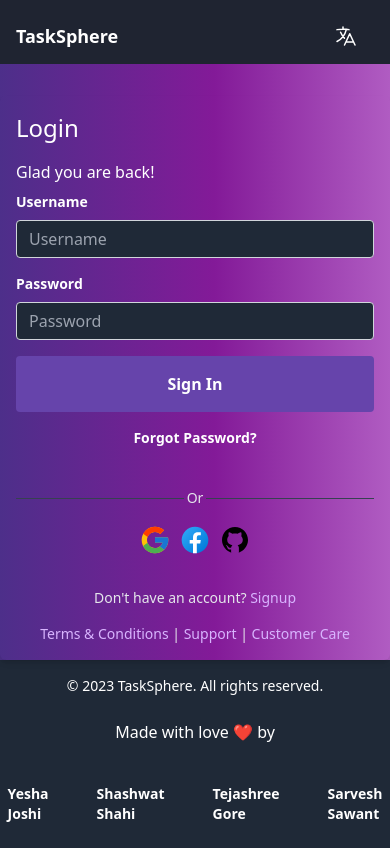
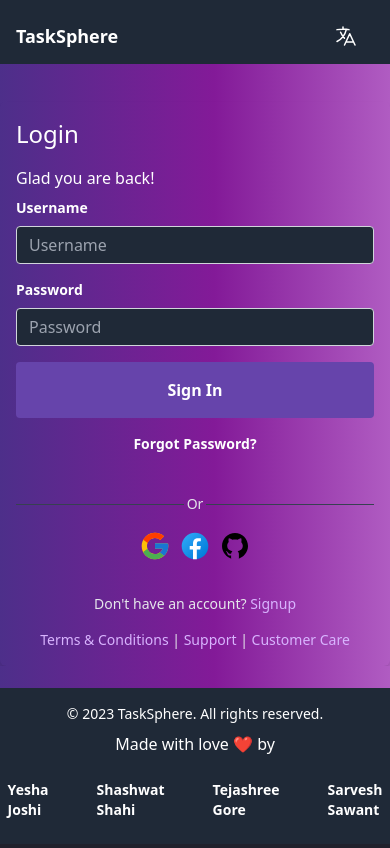
Before and after one commit to sarvesh-gaurishankar-sawant/team-progress-tracker, a React (Create React App) app in the folder frontend/: page /login in a window 390 px wide. Built offline with nearby package versions, Linux system fonts and the light colour scheme.

Commit message:
make login responsive

```diff
--- a/frontend/src/components/Auth/Login.tsx
+++ b/frontend/src/components/Auth/Login.tsx
@@ -64,11 +64,13 @@
   const url1 = '/assests/loginpage1.png';
   const url2 = '/assests/loginpage2.png';
   return (
-    <>
+    <div className='flex flex-col justify-between min-h-screen w-screen' style={{ background: 'linear-gradient(90deg, rgba(77,47,138,1) 0%, rgba(131,26,152,1) 55%, rgba(176,92,194,1) 100%)' }}>
+    <div className='h-[10%]'>
       <LoginSignupNavbar />
-        <div className="flex flex-col lg:flex-row items-center md:justify-center md:h-screen pb-26" style={{ background: 'linear-gradient(90deg, rgba(77,47,138,1) 0%, rgba(131,26,152,1) 55%, rgba(176,92,194,1) 100%)' }}>
+    </div>
+    <div className="h-[80%] flex flex-col lg:flex-row items-center md:justify-center pb-26 md:pb-0 overflow-scroll" style={{ background: 'linear-gradient(90deg, rgba(77,47,138,1) 0%, rgba(131,26,152,1) 55%, rgba(176,92,194,1) 100%)' }}>
       {/* Info Section  */}
-          <div className="w-full lg:w-1/2 p-4 md:pt-32">
+      <div className="w-full lg:w-1/2 px-4 py-2 md:pt-32">
         <div className='w-full lg:w-3/4 flex flex-col items-center text-center gap-5'>
           <h1 className="hidden md:block text-white text-2xl md:text-3xl lg:text-5xl font-bold">TaskSphere brings all your tasks, teammates, and tools together</h1>
           <p className="hidden md:block text-white text-lg md:text-xl">Keep everything in the same place, even if your team isn’t.</p>
@@ -166,8 +168,10 @@
               </form>
           </div>
         </div>
+      <div className='h-[15%]'>
         <LoginSignupFooter />
-    </>
+      </div>
+    </div>
   );
 };
 
--- a/frontend/src/components/footer/LoginSignupFooter.tsx
+++ b/frontend/src/components/footer/LoginSignupFooter.tsx
@@ -2,8 +2,8 @@
 
 const LoginSignupFooter: React.FC = () => {
   return (
-    <footer className="bg-gray-800 text-white py-4 px-4 ">
-      <div className="max-w-6xl mx-auto flex flex-col gap-4 justify-between items-center">
+    <footer className=" bg-gray-800 text-white py-4 px-4 h-full">
+      <div className="max-w-6xl mx-auto flex flex-col justify-between items-center">
         <div className="text-sm md:text-md mb-2">
           &copy; {new Date().getFullYear()} TaskSphere. All rights reserved.
         </div>
--- a/frontend/src/components/navbar/LoginSignupNavbar.tsx
+++ b/frontend/src/components/navbar/LoginSignupNavbar.tsx
@@ -6,7 +6,7 @@
   };
 
   return (
-    <nav className="bg-gray-800 bg-opacity-50 text-white py-2 px-4 flex justify-between items-center">
+    <nav className="sticky top-0 z-50 bg-gray-800 h-full text-white py-2 px-4 flex justify-between items-center">
       <div className="text-lg md:text-xl font-bold mt-2">TaskSphere</div>
       <div
         className="mt-2 text-sm md:text-md  text-white font-bold py-2 px-4 rounded"
```
Lines whose indentation alone changed are shown as unchanged.
